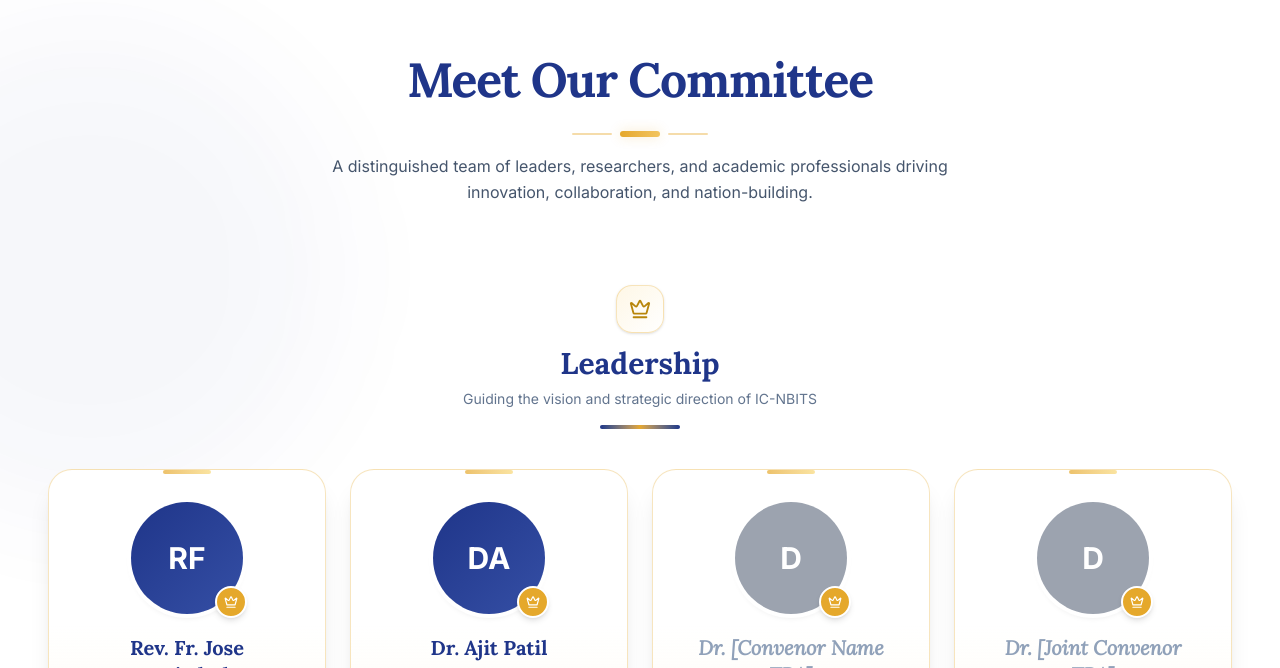
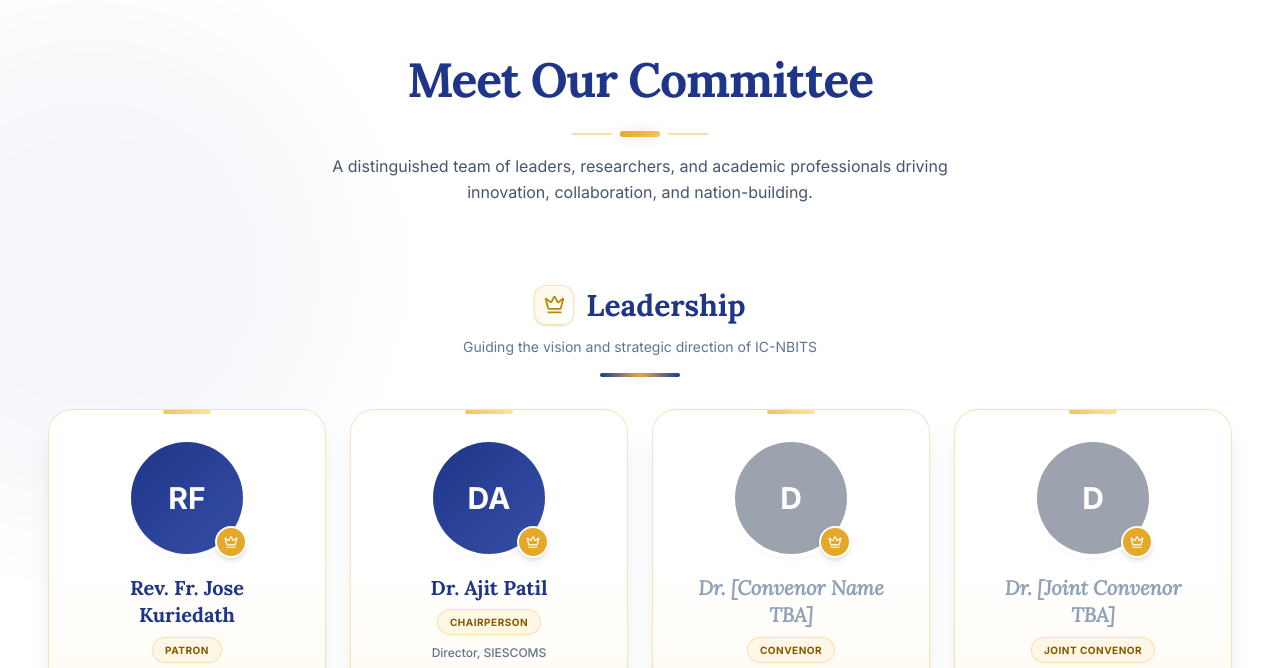
Before and after one commit to Aryanbhong/Conference-temp, a React (Vite) app: page / in a window 1280 px wide. Shown: the part 11332-12000 px from the top of the page. Built offline with nearby package versions, Linux system fonts and the light colour scheme.

Commit message:
Update layout and styles in Committee component
Refactor Committee component layout and styling.

```diff
--- a/src/components/sections/Committee.jsx
+++ b/src/components/sections/Committee.jsx
@@ -1,3 +1,252 @@
+
+// import { SectionHeading } from '../ui/SectionHeading';
+// import {
+//   organisingCommittee,
+//   technicalProgrammeCommittee,
+// } from '../../data/committee';
+
+// import {
+//   Crown,
+//   Users,
+//   GraduationCap,
+//   Sparkles,
+//   Globe2,
+// } from 'lucide-react';
+
+
+// function initials(name) {
+//   const clean = name.replace(/\[.*?\]/g, '').trim();
+//   return (
+//     clean
+//       .split(' ')
+//       .filter(Boolean)
+//       .slice(0, 2)
+//       .map((word) => word[0].toUpperCase())
+//       .join('') || '?'
+//   );
+// }
+
+// function PersonCard({ person, size = 'md', featured = false }) {
+//   const isPlaceholder = person.name.includes('[');
+//   const ini = initials(person.name);
+
+//   const isLarge = size === 'lg';
+
+//   return (
+//     <article
+//       className={`group relative flex flex-col items-center text-center rounded-3xl p-6 transition-all duration-300 hover:-translate-y-1.5 ${
+//         featured
+//           ? 'bg-gradient-to-b from-white via-white to-[#FEF7E6]/60 border border-[#E5A82B]/30 shadow-xl sm:p-8'
+//           : 'bg-white/80 border border-slate-200/80 shadow-sm backdrop-blur-md hover:border-[#1F3589]/30 hover:bg-white hover:shadow-md'
+//       }`}
+//     >
+
+//       {featured && (
+//         <div className="absolute top-0 left-1/2 h-1 w-12 -translate-x-1/2 rounded-full bg-gradient-to-r from-[#E5A82B] to-[#F8D878] opacity-70 group-hover:w-20 transition-all duration-300" />
+//       )}
+
+//       <div className="relative mb-5">
+//         <div
+//           className={`relative flex items-center justify-center overflow-hidden rounded-full font-bold text-white ring-4 ring-white shadow-md transition-transform duration-300 group-hover:scale-105 ${
+//             isLarge ? 'w-24 h-24 text-2xl sm:w-28 sm:h-28 sm:text-3xl' : 'w-16 h-16 text-base'
+//           }`}
+//           style={{
+//             background: isPlaceholder
+//               ? '#9CA3AF'
+//               : 'linear-gradient(135deg, #1F3589 0%, #354FA5 100%)',
+//           }}
+//         >
+//           {person.photo ? (
+//             <img
+//               src={person.photo}
+//               alt={person.name}
+//               className="h-full w-full object-cover transition-transform duration-500 group-hover:scale-110"
+//               loading="lazy"
+//             />
+//           ) : (
+//             <span>{ini}</span>
+//           )}
+//         </div>
+
+//         {featured && (
+//           <div className="absolute -bottom-1 -right-1 flex h-8 w-8 items-center justify-center rounded-full border-2 border-white bg-[#E5A82B] text-white shadow-md">
+//             <Crown size={14} />
+//           </div>
+//         )}
+//       </div>
+
+
+//       <div className="flex flex-col items-center flex-1">
+//         <h4
+//           className={`font-bold leading-snug transition-colors duration-200 ${
+//             isLarge ? 'text-lg sm:text-xl font-serif text-[#1F3589]' : 'text-sm sm:text-base text-slate-800'
+//           } ${isPlaceholder ? 'text-slate-400 italic' : 'group-hover:text-[#855800]'}`}
+//           style={{ fontFamily: isLarge ? 'var(--font-serif)' : 'inherit' }}
+//         >
+//           {person.name}
+//         </h4>
+
+//         {person.role && (
+//           <span className="mt-2 inline-flex items-center rounded-full border border-[#E5A82B]/30 bg-[#FEF7E6] px-3 py-1 text-[10px] font-extrabold uppercase tracking-wider text-[#855800]">
+//             {person.role}
+//           </span>
+//         )}
+
+//         <p className="mt-2 text-xs leading-relaxed text-slate-500 font-medium">
+//           {person.designation || person.affiliation}
+//         </p>
+
+//         {person.country && (
+//           <p className="mt-1.5 flex items-center gap-1 text-[11px] font-semibold text-slate-400">
+//             <Globe2 size={12} className="text-[#E5A82B]" />
+//             {person.country}
+//           </p>
+//         )}
+//       </div>
+//     </article>
+//   );
+// }
+
+// function CommitteeGroup({ title, subtitle, icon: Icon, children }) {
+//   return (
+//     <div className="w-full">
+//       {/* Group Header */}
+//       <div className="mb-10 flex flex-col items-center text-center">
+//         <div className="mb-3 flex h-12 w-12 items-center justify-center rounded-2xl border border-[#E5A82B]/30 bg-gradient-to-br from-[#FEF7E6] to-white text-[#B8860B] shadow-sm">
+//           <Icon size={22} />
+//         </div>
+
+//         <h3
+//           className="font-serif text-2xl font-bold text-[#1F3589] sm:text-3xl"
+//           style={{ fontFamily: 'var(--font-serif)' }}
+//         >
+//           {title}
+//         </h3>
+
+//         {subtitle && <p className="mt-2 text-sm text-slate-500">{subtitle}</p>}
+
+//         <div className="mt-4 h-1 w-20 rounded-full bg-gradient-to-r from-[#1F3589] via-[#E5A82B] to-[#1F3589]" />
+//       </div>
+
+//       {children}
+//     </div>
+//   );
+// }
+
+
+
+// export function Committee() {
+//   const {
+//     patron,
+//     chairperson,
+//     convenors,
+//     jointConvenors,
+//     members,
+//   } = organisingCommittee;
+
+//   const allLeadership = [
+//     ...(patron || []),
+//     ...(chairperson || []),
+//     ...(convenors || []),
+//     ...(jointConvenors || []),
+//   ];
+
+//   return (
+//     <section
+//       id="committee"
+//       aria-labelledby="committee-heading"
+//       className="relative isolate overflow-hidden px-4 py-20 sm:px-8 sm:py-24 lg:px-12 lg:py-28"
+//       style={{ background: 'var(--color-white)' }}
+//     >
+//       {/* Background Lighting Aura */}
+//       <div
+//         className="pointer-events-none absolute -left-40 top-20 h-[500px] w-[500px] rounded-full bg-[#1F3589]/[0.05] blur-3xl opacity-70"
+//         aria-hidden="true"
+//       />
+//       <div
+//         className="pointer-events-none absolute -right-40 bottom-20 h-[500px] w-[500px] rounded-full bg-[#E5A82B]/[0.1] blur-3xl opacity-70"
+//         aria-hidden="true"
+//       />
+
+//       <div className="relative mx-auto flex max-w-7xl flex-col items-center gap-20">
+//         {/* Main Section Header */}
+//         <div className="w-full text-center">
+
+//           <SectionHeading
+//             title="Meet Our Committee"
+//             id="committee-heading"
+//           />
+
+//           <p className="mx-auto mt-4 max-w-2xl text-sm leading-relaxed text-slate-600 sm:text-base">
+//             A distinguished team of leaders, researchers, and academic professionals driving innovation, collaboration, and nation-building.
+//           </p>
+//         </div>
+
+//         {/* Leadership Group */}
+//         {allLeadership.length > 0 && (
+//           <CommitteeGroup
+//             title="Leadership"
+//             subtitle="Guiding the vision and strategic direction of IC-NBITS"
+//             icon={Crown}
+//           >
+//             <div className="grid w-full grid-cols-1 gap-6 sm:grid-cols-2 lg:grid-cols-4">
+//               {allLeadership.map((person) => (
+//                 <PersonCard
+//                   key={person.id}
+//                   person={person}
+//                   size="lg"
+//                   featured
+//                 />
+//               ))}
+//             </div>
+//           </CommitteeGroup>
+//         )}
+
+//         {/* Committee Members Group */}
+//         {members?.length > 0 && (
+//           <CommitteeGroup
+//             title="Committee Members"
+//             subtitle="The dedicated team bringing the conference together"
+//             icon={Users}
+//           >
+//             <div className="grid w-full grid-cols-2 gap-4 sm:grid-cols-3 md:grid-cols-4 lg:grid-cols-5 xl:grid-cols-6">
+//               {members.map((person) => (
+//                 <PersonCard key={person.id} person={person} />
+//               ))}
+//             </div>
+//           </CommitteeGroup>
+//         )}
+
+//         {/* Technical Programme Committee Group */}
+//         {technicalProgrammeCommittee?.length > 0 && (
+//           <div className="w-full rounded-[2.5rem] border border-[#1F3589]/10 bg-white/70 p-6 sm:p-10 lg:p-12 shadow-xl backdrop-blur-xl">
+//             <CommitteeGroup
+//               title="Technical Programme Committee"
+//               subtitle="Experts shaping the academic rigor and peer-review quality"
+//               icon={GraduationCap}
+//             >
+//               <div className="grid w-full grid-cols-2 gap-4 sm:grid-cols-3 md:grid-cols-4 lg:grid-cols-5 xl:grid-cols-6">
+//                 {technicalProgrammeCommittee.map((person) => (
+//                   <PersonCard key={person.id} person={person} />
+//                 ))}
+//               </div>
+//             </CommitteeGroup>
+//           </div>
+//         )}
+
+//         {/* Footer Conference Watermark */}
+//         <div className="flex items-center gap-3 text-xs font-bold uppercase tracking-[0.25em] text-[#B8860B]/70">
+//           <div className="h-px w-12 bg-[#E5A82B]/50" />
+//           IC-NBITS 2027
+//           <div className="h-px w-12 bg-[#E5A82B]/50" />
+//         </div>
+//       </div>
+//     </section>
+//   );
+// }
+
+// export default Committee;
+
 
 import { SectionHeading } from '../ui/SectionHeading';
 import {
@@ -107,24 +356,35 @@ function PersonCard({ person, size = 'md', featured = false }) {
   );
 }
 
+
 function CommitteeGroup({ title, subtitle, icon: Icon, children }) {
   return (
     <div className="w-full">
       {/* Group Header */}
-      <div className="mb-10 flex flex-col items-center text-center">
-        <div className="mb-3 flex h-12 w-12 items-center justify-center rounded-2xl border border-[#E5A82B]/30 bg-gradient-to-br from-[#FEF7E6] to-white text-[#B8860B] shadow-sm">
-          <Icon size={22} />
+      <div className="mb-8 flex flex-col items-center text-center">
+
+        {/* Icon + Heading */}
+        <div className="flex items-center justify-center gap-3">
+          <div className="flex h-10 w-10 shrink-0 items-center justify-center rounded-xl border border-[#E5A82B]/30 bg-gradient-to-br from-[#FEF7E6] to-white text-[#B8860B] shadow-sm">
+            <Icon size={21} />
+          </div>
+
+          <h3
+            className="text-2xl font-bold text-[#1F3589] sm:text-3xl"
+            style={{ fontFamily: "var(--font-serif)" }}
+          >
+            {title}
+          </h3>
         </div>
 
-        <h3
-          className="font-serif text-2xl font-bold text-[#1F3589] sm:text-3xl"
-          style={{ fontFamily: 'var(--font-serif)' }}
-        >
-          {title}
-        </h3>
+        {/* Subtitle */}
+        {subtitle && (
+          <p className="mt-3 text-sm text-slate-500">
+            {subtitle}
+          </p>
+        )}
 
-        {subtitle && <p className="mt-2 text-sm text-slate-500">{subtitle}</p>}
-
+        {/* Decorative underline */}
         <div className="mt-4 h-1 w-20 rounded-full bg-gradient-to-r from-[#1F3589] via-[#E5A82B] to-[#1F3589]" />
       </div>
 
```
